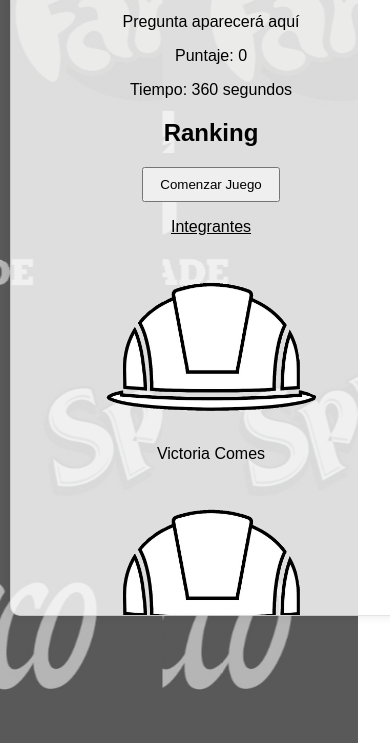
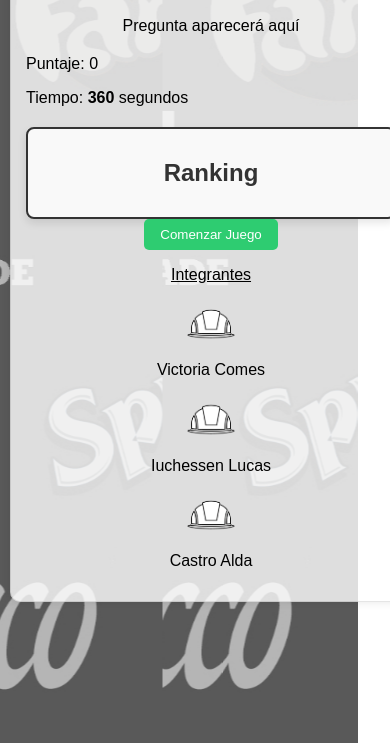
Before and after one commit to NicoDM46/NicoDM46.github.io, a plain HTML site: page index.html in a window 390 px wide. Shown: the part 101-844 px from the top of the page. Drawn offline with Linux system fonts and the light colour scheme; no server answers.

Commit message:
Update style.css

```diff
--- a/style.css
+++ b/style.css
@@ -48,11 +48,10 @@ body {
         border-radius: 10px;
         box-shadow: 0 0 10px rgba(0,0,0,0.1);
 }
-
 .imagen-bajo-texto {
     display: block; /* Hace que la imagen sea un bloque */
     margin: 20px auto; /* Centra la imagen horizontalmente */
-    max-width: 100%; /* Se adapta al tamaño de la pantalla */
+    max-width: 20%; /* Se adapta al tamaño de la pantalla */
     height: auto; /* Mantiene la proporción de la imagen */
 }
 
@@ -60,9 +59,77 @@ h1 {
     color: #333;
 }
 
-/* Resto de estilos y botones se mantienen igual */
+#quiz-container {
+    margin-top: 20px;
+}
 
-/* Media query para pantallas móviles (max-width: 768px) */
+#options button {
+    display: block;
+    width: 100%;
+    padding: 10px;
+    margin: 5px 0;
+    background-color: #3498db;
+    color: #fff;
+    border: none;
+    border-radius: 5px;
+    cursor: pointer;
+}
+
+#options button:hover {
+    background-color: #2980b9;
+}
+
+#score-board, #ranking {
+    margin-top: 20px;
+    text-align: left;
+}
+
+#timer {
+    font-weight: bold;
+}
+
+button#start-btn {
+    padding: 10px 20px;
+    background-color: #2ecc71;
+    color: white;
+    border: none;
+    border-radius: 5px;
+    cursor: pointer;
+}
+
+#ranking {
+    margin-top: 20px;
+    border: 2px solid #333;
+    padding: 10px;
+    background-color: #f9f9f9;
+    border-radius: 8px; /* Esquinas redondeadas */
+    box-shadow: 0 4px 8px rgba(0, 0, 0, 0.1); /* Sombra para darle profundidad */
+}
+
+#ranking h2 {
+    text-align: center;
+    color: #333;
+}
+
+#ranking-list {
+    list-style-type: none;
+    padding: 0;
+    margin: 0;
+}
+
+#ranking-list li {
+    padding: 8px;
+    border-bottom: 1px solid #ccc; /* Línea divisoria entre jugadores */
+    display: flex;
+    justify-content: space-between; /* Espacio entre el nombre y puntaje */
+}
+
+#ranking-list li:last-child {
+    border-bottom: none; /* Eliminar borde en el último elemento */
+}
+
+/* Media query para pantallas móviles (max-width: 600px) */
+@media (max-width: 768px) {
     @media (max-width: 768px) {
         .background-wrapper {
             width: 100%;
@@ -73,22 +140,25 @@ h1 {
             background-size: cover; /* Mantiene la imagen cubriendo todo el área */
             background-position: center top; /* Ajusta la posición para móviles */
         }
-
         .imagen-bajo-texto {
-        max-width: 90%; /* Se adapta mejor al ancho del dispositivo móvil */
+            display: block; /* Hace que la imagen sea un bloque */
+            margin: 20px auto; /* Centra la imagen horizontalmente */
+            max-width: 20%; /* Se adapta al tamaño de la pantalla */
             height: auto; /* Mantiene la proporción de la imagen */
         }
-
+    }
     body {
         padding: 10px; /* Reduce el padding para ajustarse a pantallas pequeñas */
     }
-
         .container {
-        width: 100%; /* Ocupa todo el ancho de la pantalla */
-        max-width: 100%; /* Sin límite de ancho en móviles */
+            width: 100%; /* Ocupa la mayor parte del ancho de la pantalla */
+            max-width: 100%; /* Asegura que no haya límite de ancho en móviles */
             padding: 15px; /* Ajusta el padding para pantallas pequeñas */
             background-color: rgba(255, 255, 255, 0.8); /* Conserva la transparencia */
         }
+
+
+
 
     h1 {
         font-size: 24px; /* Ajusta el tamaño del encabezado */
```
Lines whose indentation alone changed are shown as unchanged.
